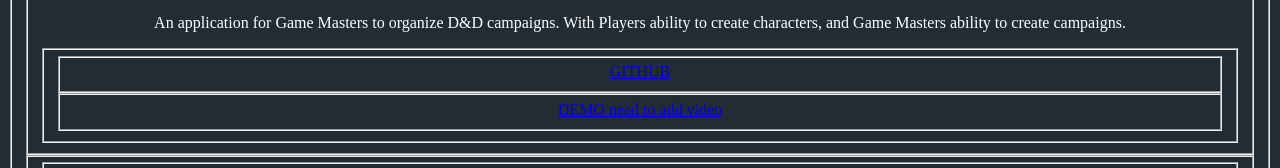
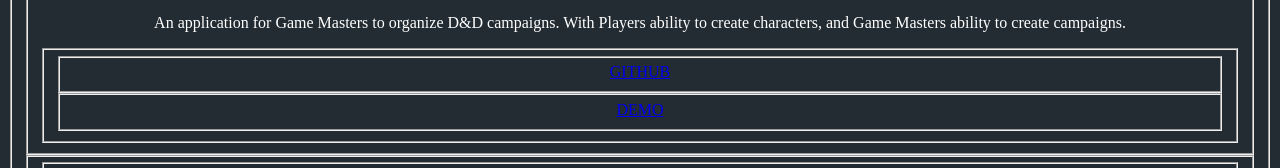
Before and after one commit to Santiago548/tech_dom_portfolio_site, a Gatsby site: page / in a window 1280 px wide. Shown: the part 9435-9603 px from the top of the page. Built offline with nearby package versions, Linux system fonts and the light colour scheme; Gatsby itself is replaced by a stand-in of ours.

Commit message:
add video link for campaing manager applcaiotn.

```diff
--- a/src/components/layout.module.css
+++ b/src/components/layout.module.css
@@ -451,7 +451,7 @@
   .nav-links {
     text-align: center;
     padding: 2rem;
-    width: 87%;
+    width: 85%;
     display: table;
   }
 }
--- a/src/pages/projects.js
+++ b/src/pages/projects.js
@@ -139,11 +139,11 @@
                   <fieldset className={fieldsetLink}>GITHUB</fieldset>
                 </Link>
                 <Link
-                  to="https://github.com/Santiago548/NPC_Generator"
+                  to="https://youtu.be/B1TnMM5Q6YU"
                   className={managerLink}
                 >
                   <fieldset className={fieldsetLink}>
-                    DEMO need to add video
+                    DEMO
                   </fieldset>
                 </Link>
               </fieldset>
```
